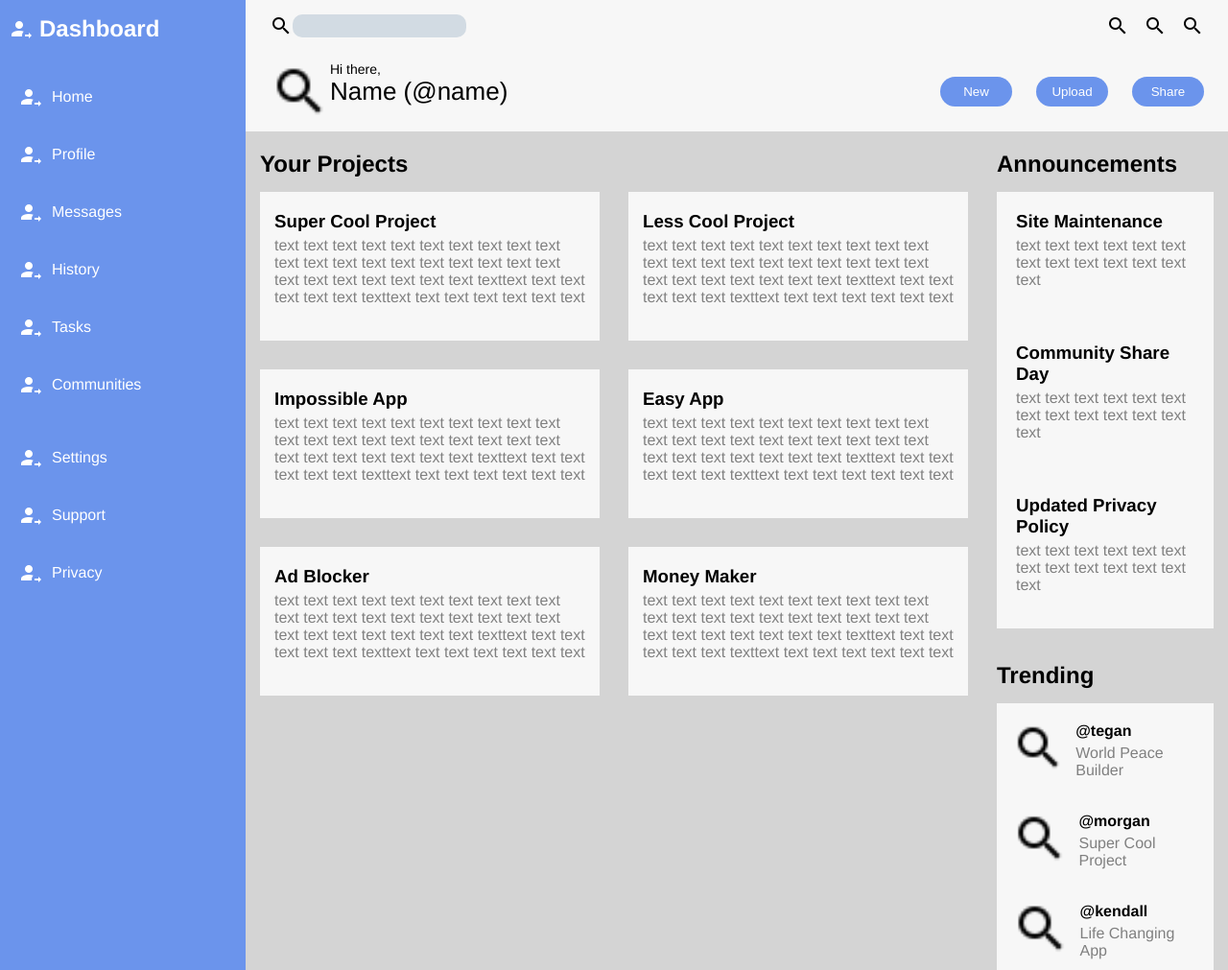
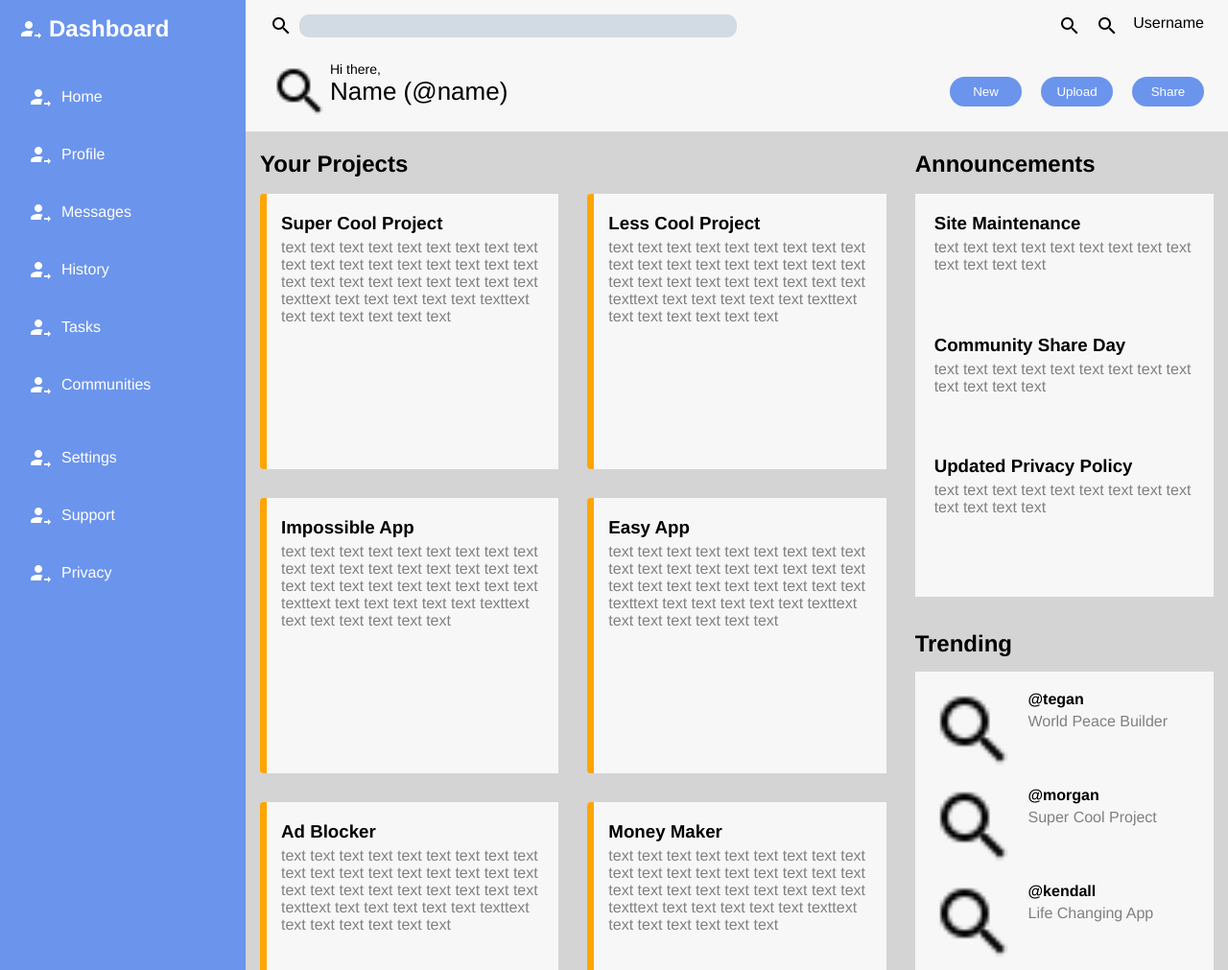
Before and after one commit to hametm/admin-dashboard, a plain HTML site: page index.html in a window 1280 px wide. Shown: the top 1011 px of the page at 96% size. Drawn offline with Linux system fonts and the light colour scheme.

Commit message:
Improve UI

```diff
--- a/index.html
+++ b/index.html
@@ -15,10 +15,10 @@
                     <img src="images/magnify.png" alt="magnifying glass">
                     <input type="search">
                 </div>
-                <div id="headerImages">
+                <div id="topHeaderRight">
                     <img src="images/magnify.png" alt="icon">
                     <img src="images/magnify.png" alt="icon">
-                    <img src="images/magnify.png" alt="icon">
+                    <p>Username</p>
                 </div>
             </div>
             <div id="bottomHeader">
@@ -144,16 +144,16 @@
             </div>
            <div id="announcements">
                 <h2>Announcements</h2>
-                <div id="announcementsCardContainer">
-                    <div class="announcementsCard">
+                <div id="announcementsCard">
+                    <div>
                         <h3>Site Maintenance</h3>
                         <p>text text text text text text text text text text text text text</p>
                     </div>
-                    <div class="announcementsCard">
+                   <div>
                         <h3>Community Share Day</h3>
                         <p>text text text text text text text text text text text text text</p>
-                    </div>
-                    <div class="announcementsCard">
+                   </div>
+                    <div>
                         <h3>Updated Privacy Policy</h3>
                         <p>text text text text text text text text text text text text text</p>
                     </div>
--- a/styles.css
+++ b/styles.css
@@ -32,9 +32,13 @@ header {
     flex-direction: column;
 }
 
-#headerImages {
+#topHeaderRight {
     display: flex;
     gap: 15px;
+}
+
+#topHeaderRight p {
+    margin: 0px;
 }
 
 #headerUsername p {
@@ -63,7 +67,7 @@ header {
 
 #bottomHeaderRight {
     display: flex;
-    gap: 25px;
+    gap: 20px;
 }
 
 #bottomHeaderRight button {
@@ -87,12 +91,15 @@ header {
 
 #searchContainer {
     display: flex;
+    gap: 7px;
+    width: 50%;
 }
 
 #searchContainer input {
     border-radius: 10px;
     background-color: rgb(210, 219, 227);
     border: none;
+    width: 100%;
 }
 
 /* Sidebar */
@@ -105,12 +112,12 @@ header {
 
 #logo {
     display: flex;
-    margin-left: 10px;
+    margin-left: 20px;
     gap: 7px;
 }
 
 .sidebarLinks {
-    padding-left: 20px;
+    padding-left: 30px;
 }
 
 .sidebarLinks li {
@@ -131,7 +138,8 @@ header {
 #main {
     background-color: rgb(212, 212, 212);
     display: grid;
-    grid-template-columns: 3fr 1fr;
+    grid-template-columns: 2fr 1fr;
+    grid-template-rows: 1fr 1fr;
 }
 
 #main p {
@@ -146,6 +154,8 @@ header {
 
 #projects {
     grid-row: 1 / 3;
+    display: grid;
+    grid-template-rows: 50px;
 }
 
 .projectsCard {
@@ -155,6 +165,8 @@ header {
     display: flex;
     flex-direction: column;
     justify-content: flex-start;
+    border-left: 7px solid orange;
+    border-radius: 4px 0px 0px 4px;
 }
 
 .projectsCard p {
@@ -166,7 +178,14 @@ h3 {
     font-weight: bold;
 }
 
-#announcementsCardContainer, #trendingCardContainer {
+#announcements {
+    grid-column: 2;
+    grid-row: 1;
+    display: grid;
+    grid-template-rows: 50px;
+}
+
+#announcementsCard, #trendingCardContainer {
     background-color: var(--background-color);
     margin: 15px;
 }
@@ -175,8 +194,10 @@ h3 {
     color: grey;
 }
 
-.announcementsCard {
+#announcementsCard {
     padding: 20px;
+    display: grid;
+    grid-template-rows: repeat(3, 1fr);
 }
 
 #trending {
@@ -185,8 +206,14 @@ h3 {
 }
 
 .trendingCard {
+    display: flex;
+}
+
+#trendingCardContainer {
     padding: 15px;
-    display: flex;
+    display: grid;
+    grid-template-rows: repeat(4, 1fr);
+    gap: 7px;
 }
 
 .trendingCard img {
```
